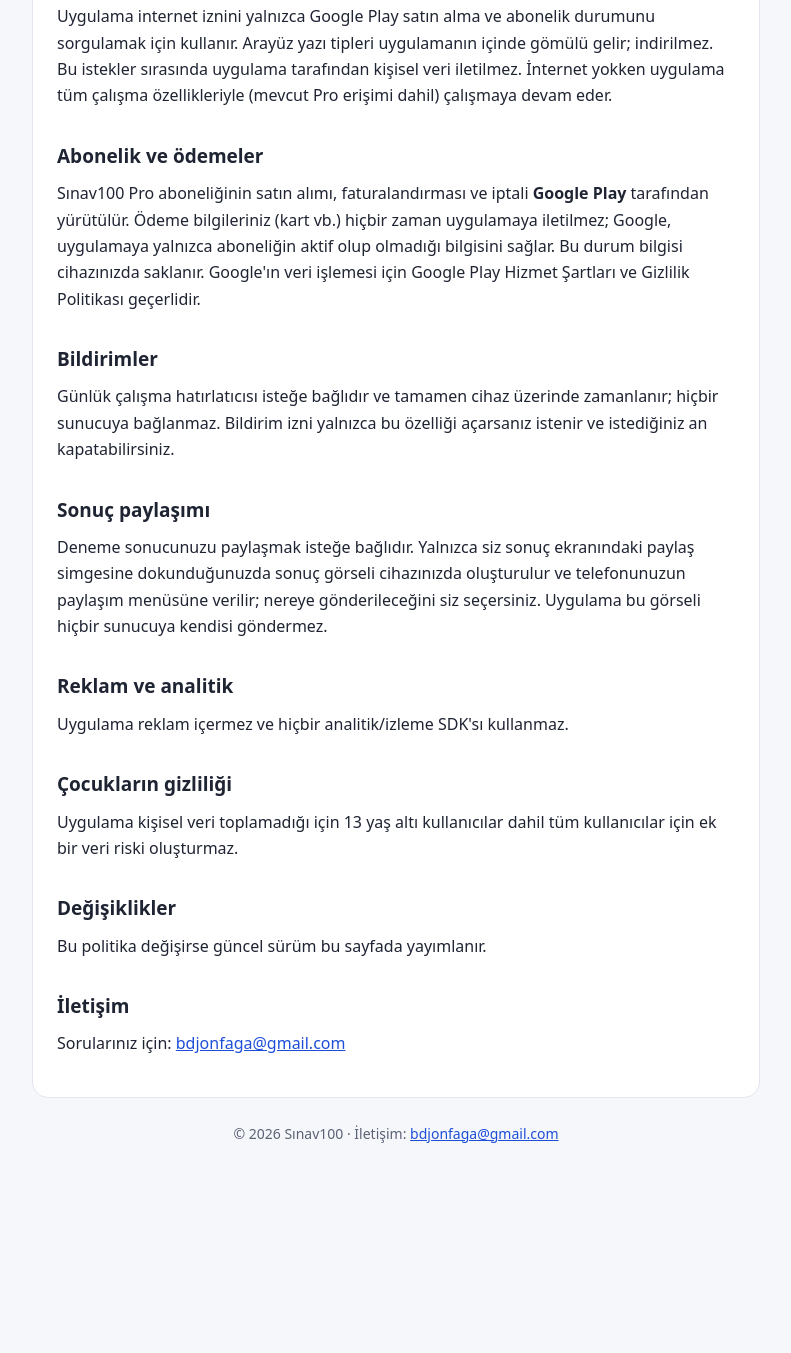
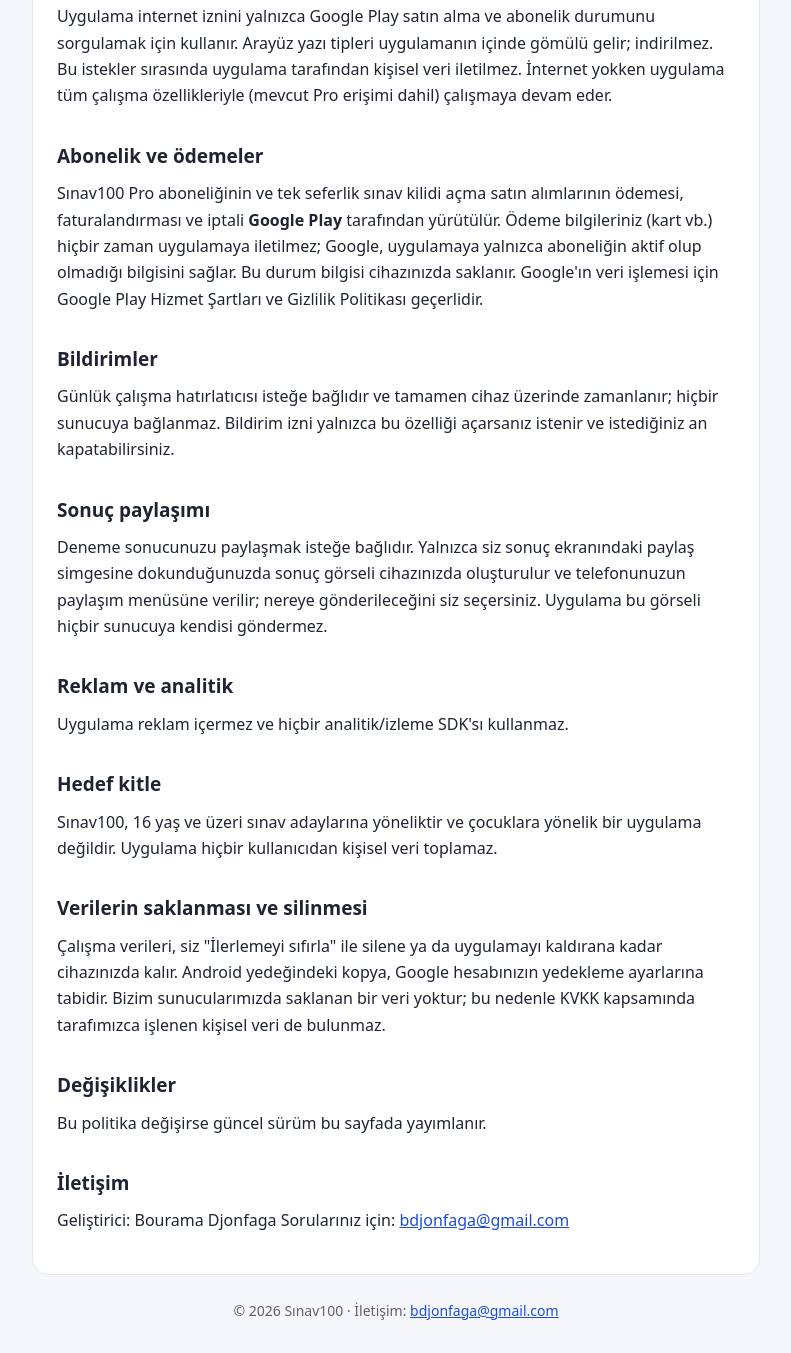
Before and after one commit to Djonfaga/sinav100_public_version, a plain HTML site: page privacy.html in a window 1280 px wide. Shown: the part 747-2100 px from the top of the page, without its empty margins (244-1035 px from the left). Before the commit the page ends 1940 px from the top, so only its background shows below. Drawn offline with Linux system fonts and the light colour scheme.

Commit message:
Privacy policy and terms: audience, retention, exam unlocks
Developer name, 16+ audience, data retention and deletion, KVKK line,
and one-time exam unlocks; terms describe one-time exam unlocks.

```diff
--- a/privacy.html
+++ b/privacy.html
@@ -47,7 +47,7 @@
 </header>
 <main>
 <h1>Sınav100 Gizlilik Politikası</h1>
-<p class="updated"><em>Son güncelleme: 13 Ekim 2026</em></p>
+<p class="updated"><em>Son güncelleme: 17 Ekim 2026</em></p>
 <h2>Özet</h2>
 <p>Sınav100 çevrimdışı çalışan bir sınav hazırlık uygulamasıdır. <strong>Kendi sunucularımızda hiçbir kişisel veri toplamaz, saklamaz veya üçüncü taraflarla paylaşmaz.</strong> Abonelik ödemeleri yalnızca Google Play tarafından işlenir.</p>
 <h2>Hangi veriler işlenir?</h2>
@@ -55,19 +55,21 @@
 <h2>İnternet erişimi</h2>
 <p>Uygulama internet iznini yalnızca Google Play satın alma ve abonelik durumunu sorgulamak için kullanır. Arayüz yazı tipleri uygulamanın içinde gömülü gelir; indirilmez. Bu istekler sırasında uygulama tarafından kişisel veri iletilmez. İnternet yokken uygulama tüm çalışma özellikleriyle (mevcut Pro erişimi dahil) çalışmaya devam eder.</p>
 <h2>Abonelik ve ödemeler</h2>
-<p>Sınav100 Pro aboneliğinin satın alımı, faturalandırması ve iptali <strong>Google Play</strong> tarafından yürütülür. Ödeme bilgileriniz (kart vb.) hiçbir zaman uygulamaya iletilmez; Google, uygulamaya yalnızca aboneliğin aktif olup olmadığı bilgisini sağlar. Bu durum bilgisi cihazınızda saklanır. Google'ın veri işlemesi için Google Play Hizmet Şartları ve Gizlilik Politikası geçerlidir.</p>
+<p>Sınav100 Pro aboneliğinin ve tek seferlik sınav kilidi açma satın alımlarının ödemesi, faturalandırması ve iptali <strong>Google Play</strong> tarafından yürütülür. Ödeme bilgileriniz (kart vb.) hiçbir zaman uygulamaya iletilmez; Google, uygulamaya yalnızca aboneliğin aktif olup olmadığı bilgisini sağlar. Bu durum bilgisi cihazınızda saklanır. Google'ın veri işlemesi için Google Play Hizmet Şartları ve Gizlilik Politikası geçerlidir.</p>
 <h2>Bildirimler</h2>
 <p>Günlük çalışma hatırlatıcısı isteğe bağlıdır ve tamamen cihaz üzerinde zamanlanır; hiçbir sunucuya bağlanmaz. Bildirim izni yalnızca bu özelliği açarsanız istenir ve istediğiniz an kapatabilirsiniz.</p>
 <h2>Sonuç paylaşımı</h2>
 <p>Deneme sonucunuzu paylaşmak isteğe bağlıdır. Yalnızca siz sonuç ekranındaki paylaş simgesine dokunduğunuzda sonuç görseli cihazınızda oluşturulur ve telefonunuzun paylaşım menüsüne verilir; nereye gönderileceğini siz seçersiniz. Uygulama bu görseli hiçbir sunucuya kendisi göndermez.</p>
 <h2>Reklam ve analitik</h2>
 <p>Uygulama reklam içermez ve hiçbir analitik/izleme SDK'sı kullanmaz.</p>
-<h2>Çocukların gizliliği</h2>
-<p>Uygulama kişisel veri toplamadığı için 13 yaş altı kullanıcılar dahil tüm kullanıcılar için ek bir veri riski oluşturmaz.</p>
+<h2>Hedef kitle</h2>
+<p>Sınav100, 16 yaş ve üzeri sınav adaylarına yöneliktir ve çocuklara yönelik bir uygulama değildir. Uygulama hiçbir kullanıcıdan kişisel veri toplamaz.</p>
+<h2>Verilerin saklanması ve silinmesi</h2>
+<p>Çalışma verileri, siz "İlerlemeyi sıfırla" ile silene ya da uygulamayı kaldırana kadar cihazınızda kalır. Android yedeğindeki kopya, Google hesabınızın yedekleme ayarlarına tabidir. Bizim sunucularımızda saklanan bir veri yoktur; bu nedenle KVKK kapsamında tarafımızca işlenen kişisel veri de bulunmaz.</p>
 <h2>Değişiklikler</h2>
 <p>Bu politika değişirse güncel sürüm bu sayfada yayımlanır.</p>
 <h2>İletişim</h2>
-<p>Sorularınız için: <a href="mailto:bdjonfaga@gmail.com">bdjonfaga@gmail.com</a></p>
+<p>Geliştirici: Bourama Djonfaga Sorularınız için: <a href="mailto:bdjonfaga@gmail.com">bdjonfaga@gmail.com</a></p>
 </main>
 <footer>© 2026 Sınav100 · İletişim: <a href="mailto:bdjonfaga@gmail.com">bdjonfaga@gmail.com</a></footer>
 </div>
```
Also changed, not shown: terms.html (+2 -2 lines).
